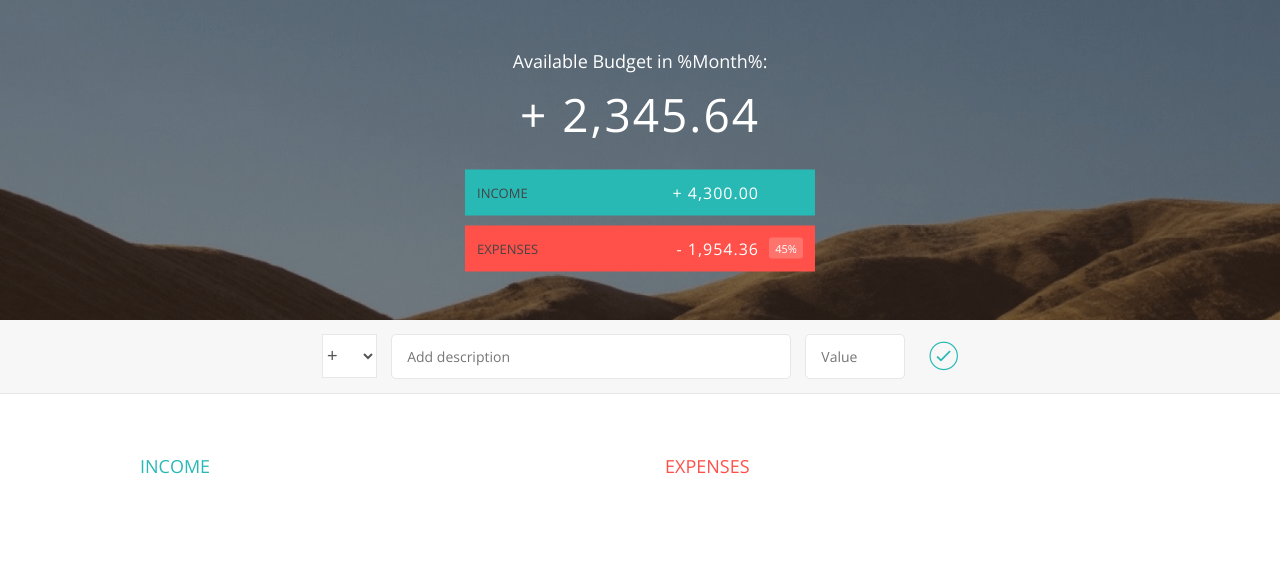
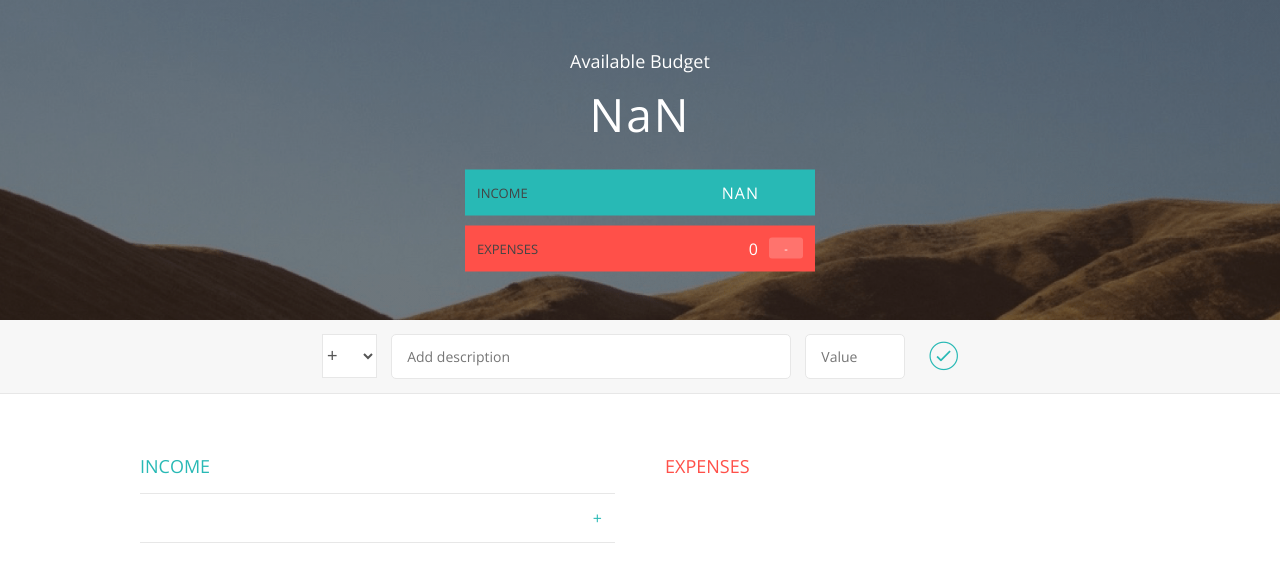
Before and after one commit to karantakalkar/Budget-Calculator, a plain HTML site: page index.html in a window 1280 px wide. Both pictures are taken after a click on the button 943 px from the left and 357 px from the top of the page. Drawn offline with nearby package versions, Linux system fonts and the light colour scheme.

Commit message:
js functional

```diff
--- a/app.js
+++ b/app.js
@@ -0,0 +1,107 @@
+Income = function(name,amount) {
+    this.name = name;
+    this.amount = amount;
+}
+
+Expense = function(name,amount) {
+    this.name = name;
+    this.amount = amount;
+}
+
+var incomes = [];
+var expenses = [];
+var list_inc = document.querySelector('.income__list');
+var list_exp = document.querySelector('.expenses__list');
+var inc = document.querySelector('.budget__income--value');
+var exp = document.querySelector('.budget__expenses--value');
+var net = document.querySelector('.budget__value');
+
+function new_element(x,sign){
+    let div1 = document.createElement('div');
+    div1.setAttribute('class', 'item clearfix')
+
+    //description
+    let desc = document.createElement('div');
+    desc.setAttribute('class', 'item__description');
+
+    let div2 = document.createElement('div');
+    div2.setAttribute('class', 'right clearfix')
+
+    let val = document.createElement('div');
+    val.setAttribute('class', 'item__value');
+
+    let div3 = document.createElement('div');
+    div3.setAttribute('class', 'item__delete')
+
+    let del_btn = document.createElement('button');
+    del_btn.setAttribute('class','item__delete--btn');
+    del_btn.addEventListener('click', function(){
+        if( sign === 'inc'){
+            list_inc.removeChild(div1);
+            inc.textContent = parseInt(inc.textContent, 10) - parseInt(x.amount,10);
+            net.textContent = parseInt(net.textContent, 10) - parseInt(x.amount,10);
+        }
+        else{
+            list_exp.removeChild(div1);
+            exp.textContent = parseInt(exp.textContent, 10) - parseInt(x.amount,10);
+            net.textContent = parseInt(net.textContent, 10) + parseInt(x.amount,10);
+        }
+    })
+
+    let i = document.createElement('i')
+    i.setAttribute('class','ion-ios-close-outline');
+
+    desc.textContent = x.name;
+
+    del_btn.appendChild(i);
+    div2.appendChild(val);
+    div2.appendChild(del_btn);
+    div1.appendChild(desc);
+    div1.appendChild(div2);
+
+    if( sign === 'inc'){
+        list_inc.appendChild(div1);
+        val.textContent = '+ ' + x.amount;
+    }
+    else{
+        list_exp.appendChild(div1);
+        val.textContent = '- ' + x.amount;
+    }
+
+}
+
+function update (sign) {
+
+    let i;
+
+    if(sign  === 'inc'){
+        i = incomes.length-1;
+        inc.textContent = parseInt(inc.textContent, 10) + parseInt(incomes[i].amount,10);
+    }
+    else {
+        i = expenses.length-1;
+        exp.textContent = parseInt(exp.textContent, 10) + parseInt(expenses[i].amount, 10);
+    }
+
+    net.textContent = parseInt(inc.textContent, 10) - parseInt(exp.textContent,10);
+}
+
+document.querySelector('.add__btn').addEventListener('click', function(){
+    var sign = document.querySelector('.add__type').value;
+    var description = document.querySelector('.add__description').value;
+    var value = document.querySelector('.add__value').value;
+
+    if(sign === 'inc'){
+        var x = new Income(description,value);
+        incomes.push(x);
+        new_element(x,sign);
+    }
+    else{
+        var x = new Expense(description,value);
+        expenses.push(x);
+        new_element(x,sign);
+    }
+
+    update(sign);
+
+})
--- a/index.html
+++ b/index.html
@@ -5,38 +5,32 @@
         <link href="https://fonts.googleapis.com/css?family=Open+Sans:100,300,400,600" rel="stylesheet" type="text/css">
         <link href="http://code.ionicframework.com/ionicons/2.0.1/css/ionicons.min.css" rel="stylesheet" type="text/css">
         <link type="text/css" rel="stylesheet" href="style.css">
-        <title>Budgety</title>
+        <title>Budget App</title>
     </head>
     <body>
 
         <div class="top">
             <div class="budget">
                 <div class="budget__title">
-                    Available Budget in <span class="budget__title--month">%Month%</span>:
+                    Available Budget
                 </div>
-
-                <div class="budget__value">+ 2,345.64</div>
-
+                <div class="budget__value">0.00</div>
                 <div class="budget__income clearfix">
                     <div class="budget__income--text">Income</div>
                     <div class="right">
-                        <div class="budget__income--value">+ 4,300.00</div>
+                        <div class="budget__income--value">0</div>
                         <div class="budget__income--percentage">&nbsp;</div>
                     </div>
                 </div>
-
                 <div class="budget__expenses clearfix">
                     <div class="budget__expenses--text">Expenses</div>
                     <div class="right clearfix">
-                        <div class="budget__expenses--value">- 1,954.36</div>
-                        <div class="budget__expenses--percentage">45%</div>
+                        <div class="budget__expenses--value">0</div>
+                        <div class="budget__expenses--percentage">-</div>
                     </div>
                 </div>
             </div>
         </div>
-
-
-
         <div class="bottom">
             <div class="add">
                 <div class="add__container">
@@ -49,74 +43,18 @@
                     <button class="add__btn"><i class="ion-ios-checkmark-outline"></i></button>
                 </div>
             </div>
-
             <div class="container clearfix">
                 <div class="income">
                     <h2 class="icome__title">Income</h2>
-
                     <div class="income__list">
-
-                        <!--
-                        <div class="item clearfix" id="income-0">
-                            <div class="item__description">Salary</div>
-                            <div class="right clearfix">
-                                <div class="item__value">+ 2,100.00</div>
-                                <div class="item__delete">
-                                    <button class="item__delete--btn"><i class="ion-ios-close-outline"></i></button>
-                                </div>
-                            </div>
-                        </div>
-
-                        <div class="item clearfix" id="income-1">
-                            <div class="item__description">Sold car</div>
-                            <div class="right clearfix">
-                                <div class="item__value">+ 1,500.00</div>
-                                <div class="item__delete">
-                                    <button class="item__delete--btn"><i class="ion-ios-close-outline"></i></button>
-                                </div>
-                            </div>
-                        </div>
-                        -->
-
                     </div>
                 </div>
-
-
-
                 <div class="expenses">
                     <h2 class="expenses__title">Expenses</h2>
-
                     <div class="expenses__list">
-
-                        <!--
-                        <div class="item clearfix" id="expense-0">
-                            <div class="item__description">Apartment rent</div>
-                            <div class="right clearfix">
-                                <div class="item__value">- 900.00</div>
-                                <div class="item__percentage">21%</div>
-                                <div class="item__delete">
-                                    <button class="item__delete--btn"><i class="ion-ios-close-outline"></i></button>
-                                </div>
-                            </div>
-                        </div>
-
-                        <div class="item clearfix" id="expense-1">
-                            <div class="item__description">Grocery shopping</div>
-                            <div class="right clearfix">
-                                <div class="item__value">- 435.28</div>
-                                <div class="item__percentage">10%</div>
-                                <div class="item__delete">
-                                    <button class="item__delete--btn"><i class="ion-ios-close-outline"></i></button>
-                                </div>
-                            </div>
-                        </div>
-                        -->
-
                     </div>
                 </div>
             </div>
-
-
         </div>
 
         <script src="app.js"></script>
```
